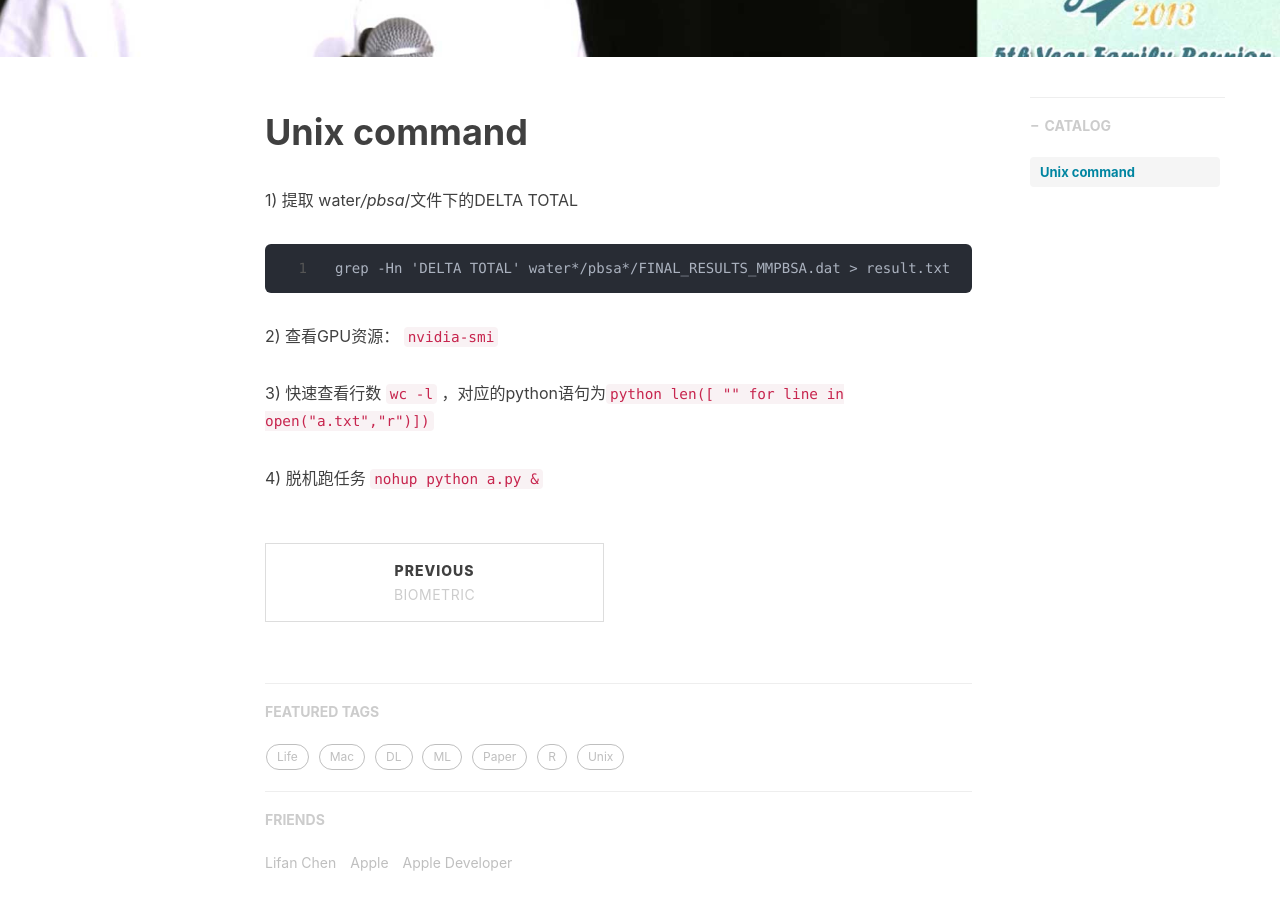
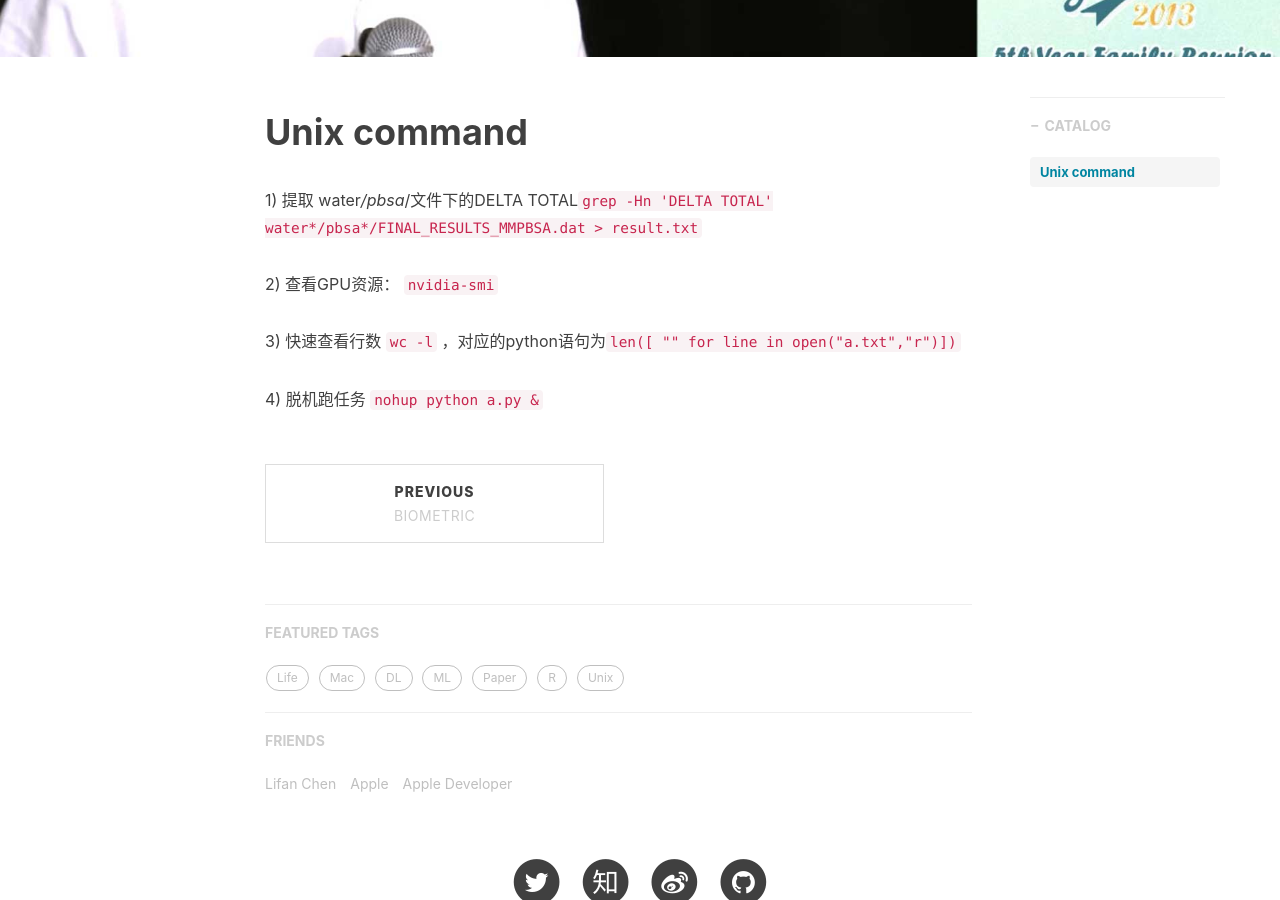
Before and after one commit to Tianbiao-Yang/tianbiao-yang.github.io, a Jekyll site: the page built from _posts/2019-04-18-Unix command-2019.md, in a window 1280 px wide and 900 px high, scrolled down 466 px. Built offline with Jekyll 4.4.1, drawn with Linux system fonts in a browser that asks for light colours; nearby versions of some CDN libraries; comment, search, counter and statistics services are not loaded.

Commit message:
Update 2019-04-18-Unix command-2019.md

````diff
--- a/_posts/2019-04-18-Unix command-2019.md
+++ b/_posts/2019-04-18-Unix command-2019.md
@@ -10,13 +10,10 @@ tags:                               #标签
     - Unix
 ---
 # Unix command
-1) 提取 water*/pbsa*/文件下的DELTA TOTAL
-```
-grep -Hn 'DELTA TOTAL' water*/pbsa*/FINAL_RESULTS_MMPBSA.dat > result.txt
-```
+1) 提取 water*/pbsa*/文件下的DELTA TOTAL```grep -Hn 'DELTA TOTAL' water*/pbsa*/FINAL_RESULTS_MMPBSA.dat > result.txt```
 
 2) 查看GPU资源： ``` nvidia-smi ```
 
-3) 快速查看行数 ```wc -l``` ，对应的python语句为```python ﻿len([ "" for line in open("a.txt","r")])```
+3) 快速查看行数 ```wc -l``` ，对应的python语句为```﻿len([ "" for line in open("a.txt","r")])```
 
 4) 脱机跑任务 ```nohup python a.py &```
````
